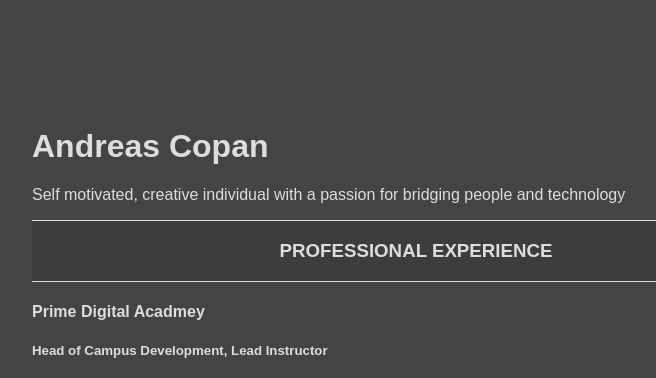
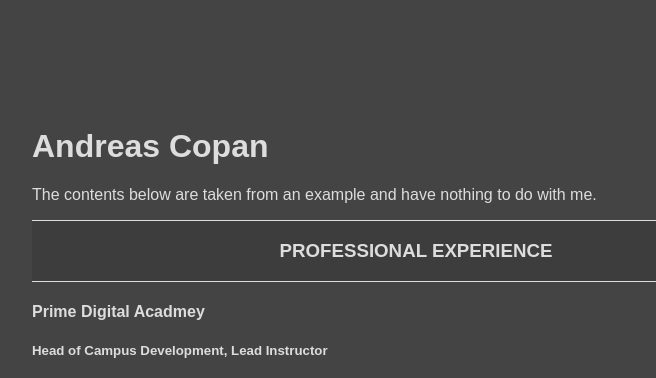
Before and after one commit to avcopan/avcopan.github.io, a Jekyll site: the page resume/index.html, which Jekyll copies as it is, in a window 1280 px wide. Shown: the top 378 px of the page, without its empty margins (224-880 px from the left). Built offline with Jekyll 4.4.1, drawn with Linux system fonts in a browser that asks for light colours.

Commit message:
Update index.html

```diff
--- a/resume/index.html
+++ b/resume/index.html
@@ -9,7 +9,7 @@
 <body>
   <div>
     <h1>Andreas Copan</h1>
-    <p>Self motivated, creative individual with a passion for bridging people and technology</p>
+    <p>The contents below are taken from an example and have nothing to do with me.</p>
   </div>
 
   <div class="exp-header">
```
